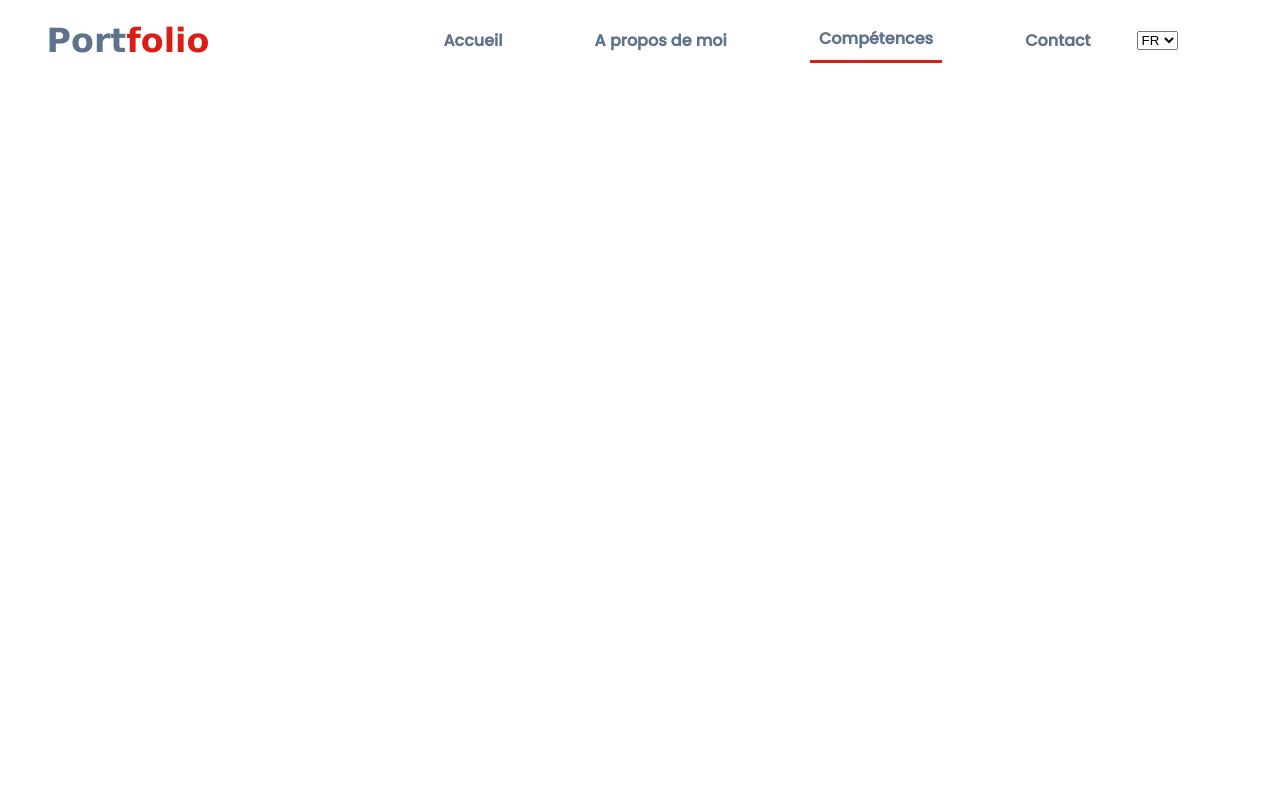
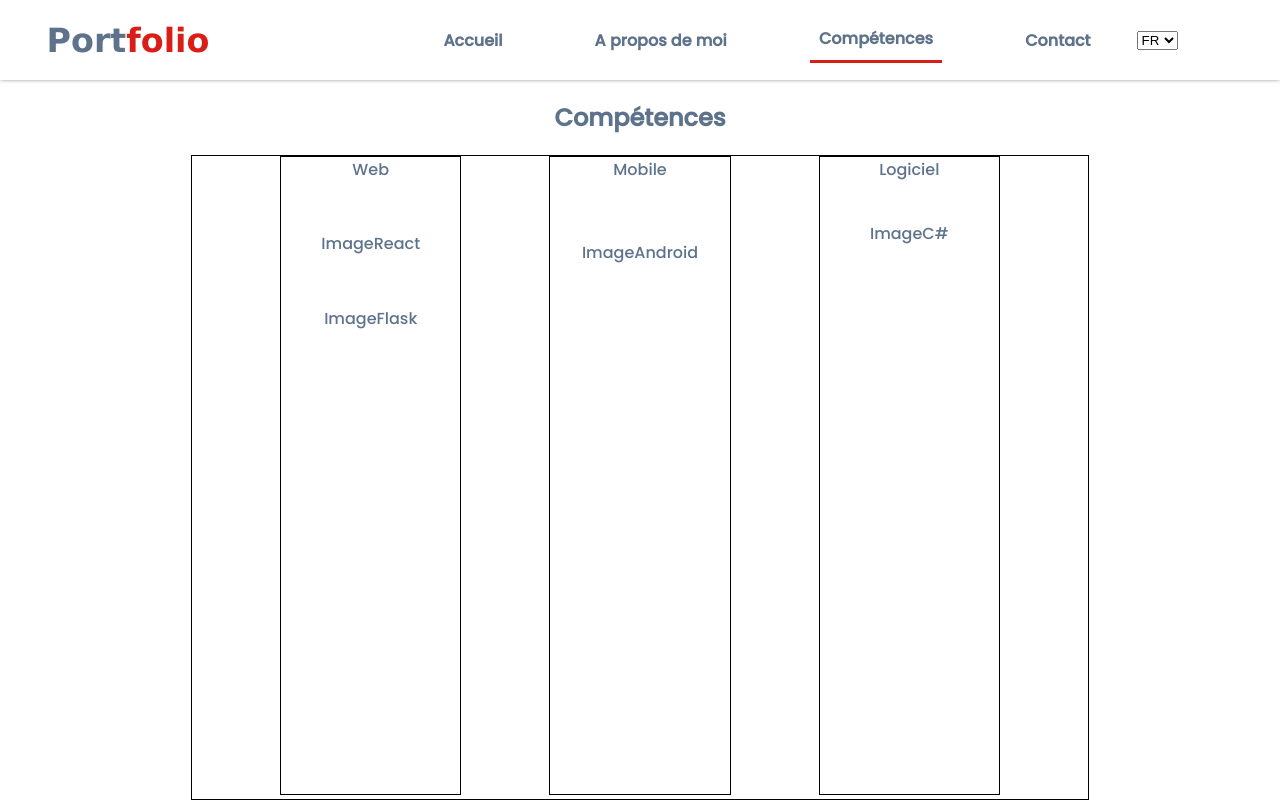
Before and after one commit to kevintsi/my-portfolio, a React (Create React App) app: page /skills in a window 1280 px wide. Built offline with nearby package versions, Linux system fonts and the light colour scheme.

Commit message:
Skills page WIP

```diff
--- a/src/App.css
+++ b/src/App.css
@@ -3,5 +3,5 @@
   width: 100%;
   display: flex;
   flex-direction: column;
-  background-color: rgb(255, 255, 255);
+  flex: 1;
 }
--- a/src/App.js
+++ b/src/App.js
@@ -5,6 +5,7 @@ import {
 } from "react-router-dom";
 import Routes from './components/Routes/Routes';
 import React, { createContext, useState } from "react";
+import Footer from './components/Footer/Footer';
 
 export const Context = createContext();
 
@@ -21,6 +22,7 @@ const App = () => {
       <Router>
         <NavBar />
         <Routes />
+        {/* <Footer /> */}
       </Router>
     </Context.Provider>
   );
--- a/src/components/Aboutme/Aboutme.css
+++ b/src/components/Aboutme/Aboutme.css
@@ -65,7 +65,7 @@
 
 .about-me-left {
   text-align: center;
-  width: 50%;
+  width: 45%;
 }
 
 /* Place the container to the left */
--- a/src/components/Home/Home.css
+++ b/src/components/Home/Home.css
@@ -8,7 +8,7 @@
 
 .brief-introduction-container div {
   padding-left: 13%;
-  font-size: 60pt;
+  font-size: 50pt;
   font-family: "Poppins", sans-serif;
   font-weight: 700;
   text-align: left;
--- a/src/components/NavBar/NavBar.css
+++ b/src/components/NavBar/NavBar.css
@@ -1,10 +1,10 @@
 .nav-container {
+  box-shadow: 0px -2px 5px black;
   display: flex;
   flex-direction: row;
   justify-content: flex-end;
   height: 10%;
   width: 100%;
-  box-shadow: 0px -3px 9px;
 }
 
 .nav-left {
--- a/src/components/Routes/Routes.js
+++ b/src/components/Routes/Routes.js
@@ -3,11 +3,13 @@ import { Route } from "react-router-dom";
 import { CSSTransition } from "react-transition-group";
 import Aboutme from "../Aboutme/Aboutme";
 import Home from "../Home/Home";
+import Skills from "../Skills/Skills";
 import "./Routes.css"
 
 const routes = [
     { path: "/", name: "Home", Component: Home },
-    { path: "/about-me", name: "About_me", Component: Aboutme }
+    { path: "/about-me", name: "About_me", Component: Aboutme },
+    { path: "/skills", name: "Skills", Component: Skills }
 ]
 const Routes = () => {
 
--- /dev/null
+++ b/src/components/Skills/Skills.css
@@ -0,0 +1,38 @@
+.skills-container {
+  height: 100%;
+  display: flex;
+  flex-direction: column;
+  justify-content: flex-start;
+  align-items: center;
+  font-family: "Poppins", sans-serif;
+  width: 100%;
+}
+
+.skills-main-container {
+  border: 1px solid black;
+  display: flex;
+  flex-direction: row;
+  justify-content: space-evenly;
+  align-items: flex-start;
+  height: 100%;
+  width: 70%;
+}
+
+.skills-main-container > div {
+  border: 1px solid black;
+  height: 99%;
+}
+
+.category-container > div > div {
+  margin-top: 50%;
+  display: flex;
+  flex-direction: row;
+  justify-content: center;
+}
+
+.category-container {
+  display: flex;
+  flex-direction: column;
+  align-items: center;
+  width: 20%;
+}
--- /dev/null
+++ b/src/components/Skills/Skills.js
@@ -0,0 +1,45 @@
+import React from "react"
+import "./Skills.css"
+
+const Skills = () => {
+    return (
+        <div className="skills-container fade">
+            <div><h2>Compétences</h2></div>
+            <div className="skills-main-container">
+                <div className="category-container">
+                    <div>Web</div>
+                    <div>
+                        <div>
+                            <div>Image</div>
+                            <div>React</div>
+                        </div>
+                        <div>
+                            <div>Image</div>
+                            <div>Flask</div>
+                        </div>
+                    </div>
+                </div>
+                <div className="category-container">
+                    <div>Mobile</div>
+                    <div>
+                        <div>
+                            <div>Image</div>
+                            <div>Android</div>
+                        </div>
+                    </div>
+                </div>
+                <div className="category-container">
+                    <div>Logiciel</div>
+                    <div>
+                        <div>
+                            <div>Image</div>
+                            <div>C#</div>
+                        </div>
+                    </div>
+                </div>
+            </div>
+        </div>
+    )
+}
+
+export default Skills
--- a/src/index.css
+++ b/src/index.css
@@ -2,6 +2,9 @@
   height: 100%;
   width: 100%;
   color: #5e738b;
+  display: flex;
+  min-height: 100vh;
+  flex-direction: column;
 }
 
 html,
```
Also changed, not shown: 1 other file (tests, documents, lock files or other folders).
